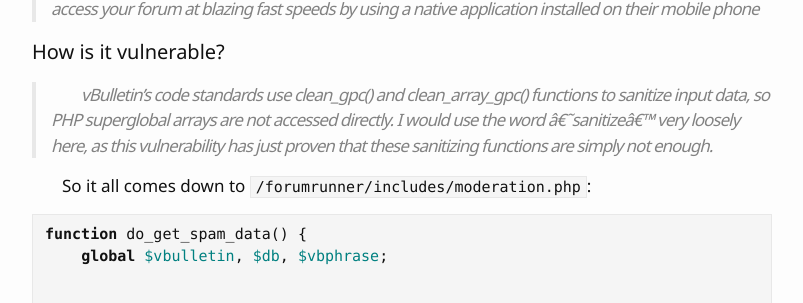
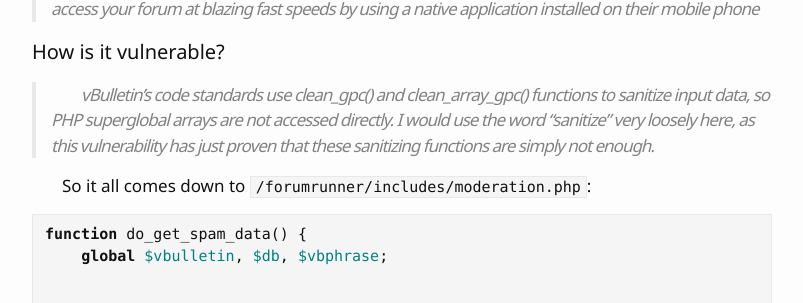
Before and after one commit to headstrong83/sxcurity.github.io, a Jekyll site: the page built from _posts/2017-11-30-asus-sqli.md, in a window 1280 px wide and 900 px high, scrolled down 339 px. Shown: the part 177-480 px from the top of the window, without its empty margins (238-1041 px from the left). Built offline with Jekyll 4.4.1, drawn with Linux system fonts in a browser that asks for light colours; comment, search, counter and statistics services are not loaded.

Commit message:
Update 2017-11-30-asus-sqli.md

```diff
--- a/_posts/2017-11-30-asus-sqli.md
+++ b/_posts/2017-11-30-asus-sqli.md
@@ -9,7 +9,7 @@ I was bored back in January so I decided to hunt for bugs in *.asus.com. After a
 > Forum Runner is a vBulletin, XenForo, myBB, and phpBB forum add-on that allows your users to access your forum at blazing fast speeds by using a native application installed on their mobile phone
 
 #### How is it vulnerable?
-> vBulletin's code standards use clean_gpc() and clean_array_gpc() functions to sanitize input data, so PHP superglobal arrays are not accessed directly. I would use the word â€˜sanitizeâ€™ very loosely here, as this vulnerability has just proven that these sanitizing functions are simply not enough.
+> vBulletin's code standards use clean_gpc() and clean_array_gpc() functions to sanitize input data, so PHP superglobal arrays are not accessed directly. I would use the word "sanitize" very loosely here, as this vulnerability has just proven that these sanitizing functions are simply not enough.
 <br>
 
 So it all comes down to `/forumrunner/includes/moderation.php`:
```
